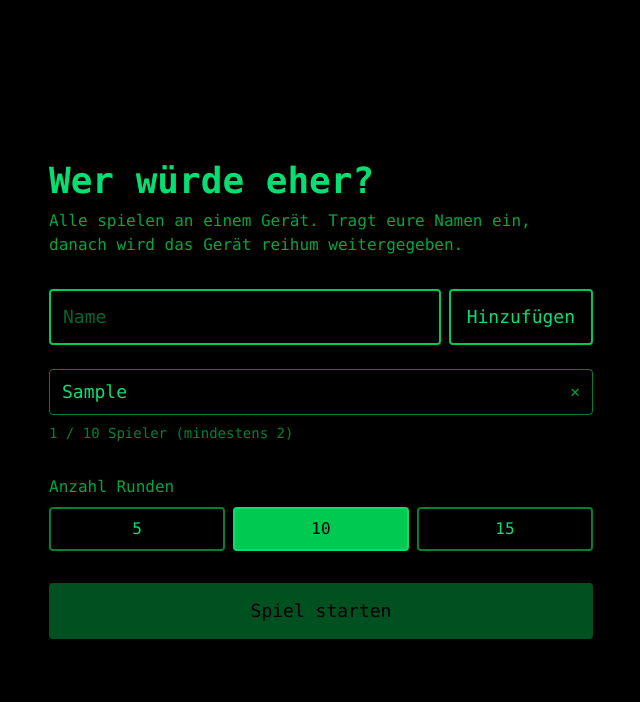
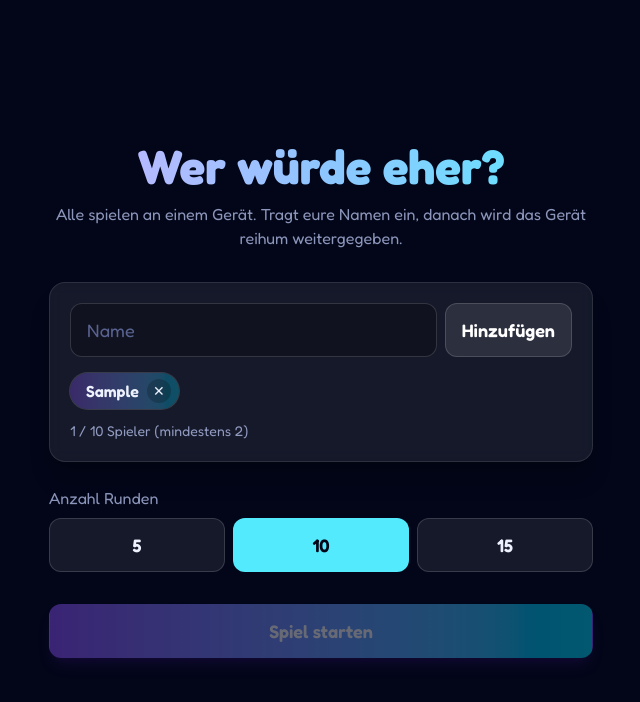
Before and after one commit to IT25A/wer-wuerde-eher, a SvelteKit app: page / in a window 1280 px wide. Both pictures are taken after typing "Sample" into the empty fields and a click on the button "Hinzufügen". Shown: the top 702 px of the page, without its empty margins (319-959 px from the left). Built offline with nearby package versions, Linux system fonts and the light colour scheme.

Commit message:
Styling Changes

```diff
--- a/src/lib/components/Final.svelte
+++ b/src/lib/components/Final.svelte
@@ -9,19 +9,25 @@
 	);
 </script>
 
-<h1 class="text-4xl font-bold">Endergebnis</h1>
-<p class="mt-4 text-xl text-green-300">
-	Am ehesten: {winners.join(' & ')}
-</p>
-<p class="mt-1 text-sm text-green-600">
-	Wer die meisten Runden "gewonnen" hat, wurde am häufigsten gewählt.
-</p>
+<div class="text-center">
+	<h1 class="text-4xl font-extrabold">Endergebnis</h1>
+	<p class="mt-4 text-2xl font-extrabold text-cyan-300">
+		Am ehesten: {winners.join(' & ')}
+	</p>
+	<p class="muted mt-1 text-sm">
+		Wer die meisten Runden "gewonnen" hat, wurde am häufigsten gewählt.
+	</p>
+</div>
 
 <ol class="mt-6 space-y-2">
 	{#each game.ranking as entry, i (entry.name)}
-		<li class="flex items-center justify-between rounded border border-green-700 px-3 py-2">
-			<span class="text-lg">{i + 1}. {entry.name}</span>
-			<span class="text-sm text-green-600">
+		<li
+			class="card flex items-center justify-between px-4 py-3 {i === 0
+				? 'ring-2 ring-cyan-300/70'
+				: ''}"
+		>
+			<span class="text-lg font-semibold">{i + 1}. {entry.name}</span>
+			<span class="muted text-sm">
 				{entry.roundsWon}
 				{entry.roundsWon === 1 ? 'Runde' : 'Runden'} · {entry.votesReceived}
 				{entry.votesReceived === 1 ? 'Stimme' : 'Stimmen'}
--- a/src/lib/components/PassDevice.svelte
+++ b/src/lib/components/PassDevice.svelte
@@ -2,12 +2,35 @@
 	import { game } from '$lib/game.svelte';
 </script>
 
-<p class="text-green-600">Runde {game.round} von {game.totalRounds}</p>
-<h1 class="mt-4 text-3xl font-bold">Gib das Gerät an</h1>
-<p class="my-8 text-5xl font-bold break-words text-green-300">{game.voter}</p>
-<p class="mb-8 text-green-600">
-	Die anderen schauen bitte kurz weg. Die Frage und die Abstimmung sind geheim.
-</p>
-<button class="btn btn-primary w-full" onclick={() => game.reveal()}>
-	Ich bin {game.voter}
-</button>
+<div class="flex flex-col items-center text-center">
+	<div class="flex items-center gap-1.5" aria-hidden="true">
+		{#each { length: game.totalRounds } as _, i}
+			<span
+				class="h-1.5 w-6 rounded-full transition-colors {i < game.round
+					? 'bg-cyan-300'
+					: 'bg-white/15'}"
+			></span>
+		{/each}
+	</div>
+	<p class="muted mt-2 text-sm tracking-widest uppercase">
+		Runde {game.round} von {game.totalRounds}
+	</p>
+
+	<h1 class="muted mt-10 text-lg">Gib das Gerät an</h1>
+
+	<div
+		class="mt-6 flex h-28 w-28 items-center justify-center rounded-full bg-linear-to-br from-violet-500 to-cyan-400 text-6xl font-extrabold text-white shadow-2xl ring-4 shadow-violet-900/50 ring-white/20"
+		aria-hidden="true"
+	>
+		{game.voter.charAt(0).toUpperCase()}
+	</div>
+	<p class="mt-5 text-4xl font-extrabold wrap-break-word">{game.voter}</p>
+
+	<p class="card muted my-10 max-w-xs px-4 py-3 text-sm">
+		Die anderen schauen bitte kurz weg. Die Frage und die Abstimmung sind geheim.
+	</p>
+
+	<button class="btn btn-primary w-full" onclick={() => game.reveal()}>
+		Ich bin {game.voter}
+	</button>
+</div>
--- a/src/lib/components/Result.svelte
+++ b/src/lib/components/Result.svelte
@@ -5,23 +5,25 @@
 	const maxVotes = $derived(Math.max(1, ...game.tally));
 </script>
 
-<p class="text-green-600">Runde {game.round} von {game.totalRounds}</p>
-<h1 class="mt-4 text-2xl font-bold">Wer würde eher {game.question}?</h1>
+<p class="muted text-center text-sm tracking-widest uppercase">
+	Runde {game.round} von {game.totalRounds}
+</p>
+<h1 class="mt-4 text-center text-2xl font-extrabold">Wer würde eher {game.question}?</h1>
 
-<p class="mt-6 text-xl text-green-300">
+<p class="mt-6 text-center text-2xl font-extrabold text-cyan-300">
 	{game.roundWinners.length > 1 ? 'Gleichstand' : 'Das war'}: {game.roundWinners.join(' & ')}
 </p>
 
-<ul class="mt-6 space-y-3">
+<ul class="card mt-6 space-y-4 p-5">
 	{#each game.players as player, i (player)}
 		<li>
-			<div class="flex justify-between">
+			<div class="flex justify-between font-semibold">
 				<span>{player}</span>
 				<span>{game.tally[i]}</span>
 			</div>
-			<div class="mt-1 h-3 rounded bg-green-950">
+			<div class="mt-1 h-3 rounded-full bg-black/25">
 				<div
-					class="h-3 rounded bg-green-500 transition-all"
+					class="h-3 rounded-full bg-linear-to-r from-violet-500 to-cyan-400 transition-all"
 					style:width="{(game.tally[i] / maxVotes) * 100}%"
 				></div>
 			</div>
@@ -29,7 +31,7 @@
 	{/each}
 </ul>
 
-<details class="mt-6 text-green-600">
+<details class="muted mt-6">
 	<summary class="cursor-pointer">Wer hat wen gewählt?</summary>
 	<ul class="mt-2 space-y-1">
 		{#each game.votes as target, voter (voter)}
--- a/src/lib/components/Setup.svelte
+++ b/src/lib/components/Setup.svelte
@@ -12,48 +12,61 @@
 	}
 </script>
 
-<h1 class="text-4xl font-bold">Wer würde eher?</h1>
-<p class="mt-2 text-green-600">
+<div class="text-center">
+	<h1
+		class="bg-linear-to-r from-violet-300 via-blue-300 to-cyan-300 bg-clip-text text-5xl font-extrabold text-transparent"
+	>
+		Wer würde eher?
+	</h1>
+	<p class="muted mt-3">
 		Alle spielen an einem Gerät. Tragt eure Namen ein, danach wird das Gerät reihum weitergegeben.
 	</p>
+</div>
 
-<form class="mt-8 flex gap-2" onsubmit={add}>
+<section class="card mt-8 p-5">
+	<form class="flex gap-2" onsubmit={add}>
 		<input
-		class="min-w-0 flex-1 rounded border-2 border-green-500 bg-black px-3 py-3 text-lg text-green-400 placeholder:text-green-800"
+			class="min-w-0 flex-1 rounded-xl border border-white/15 bg-black/25 px-4 py-3 text-lg text-white placeholder:text-indigo-300/50 focus:border-cyan-300 focus:outline-none"
 			placeholder="Name"
 			maxlength="20"
 			aria-label="Name des Spielers"
 			bind:value={name}
 		/>
-	<button class="btn" type="submit" disabled={game.players.length >= MAX_PLAYERS}>Hinzufügen</button
-	>
+		<button class="btn" type="submit" disabled={game.players.length >= MAX_PLAYERS}>
+			Hinzufügen
+		</button>
 	</form>
 	{#if error}
-	<p class="mt-2 text-red-400" role="alert">{error}</p>
+		<p class="mt-2 text-rose-300" role="alert">{error}</p>
 	{/if}
 
-<ul class="mt-6 space-y-2">
+	{#if game.players.length}
+		<ul class="mt-4 flex flex-wrap gap-2">
 			{#each game.players as player, i (player)}
-		<li class="flex items-center justify-between rounded border border-green-700 px-3 py-2">
-			<span class="text-lg">{player}</span>
+				<li
+					class="flex items-center gap-2 rounded-full bg-linear-to-r from-violet-500/30 to-cyan-400/30 py-1.5 pr-2 pl-4 ring-1 ring-white/15"
+				>
+					<span class="font-semibold">{player}</span>
 					<button
-				class="cursor-pointer text-green-600 hover:text-red-400"
+						class="flex h-6 w-6 cursor-pointer items-center justify-center rounded-full bg-black/20 text-sm hover:bg-rose-500"
 						aria-label="{player} entfernen"
 						onclick={() => game.removePlayer(i)}>✕</button
 					>
 				</li>
 			{/each}
 		</ul>
-<p class="mt-2 text-sm text-green-700">
+	{/if}
+	<p class="muted mt-3 text-sm">
 		{game.players.length} / {MAX_PLAYERS} Spieler (mindestens {MIN_PLAYERS})
 	</p>
+</section>
 
-<fieldset class="mt-8">
-	<legend class="mb-2 text-green-600">Anzahl Runden</legend>
+<fieldset class="mt-6">
+	<legend class="muted mb-2">Anzahl Runden</legend>
 	<div class="flex gap-2">
 		{#each ROUND_OPTIONS.filter((n) => n <= questions.length) as option (option)}
 			<label
-				class="flex-1 cursor-pointer rounded border-2 border-green-700 py-2 text-center has-checked:border-green-400 has-checked:bg-green-500 has-checked:text-black"
+				class="flex-1 cursor-pointer rounded-xl border border-white/15 bg-white/8 py-3 text-center text-lg font-semibold transition hover:bg-white/15 has-checked:border-transparent has-checked:bg-cyan-300 has-checked:text-slate-950 has-focus-visible:outline-2 has-focus-visible:outline-offset-2 has-focus-visible:outline-cyan-300"
 			>
 				<input
 					class="sr-only"
--- a/src/lib/components/Vote.svelte
+++ b/src/lib/components/Vote.svelte
@@ -2,10 +2,15 @@
 	import { game } from '$lib/game.svelte';
 </script>
 
-<p class="text-green-600">
+<p class="muted text-center text-sm tracking-widest uppercase">
 	Runde {game.round} von {game.totalRounds} · {game.voter} stimmt ab
 </p>
-<h1 class="mt-4 text-3xl font-bold">Wer würde eher {game.question}?</h1>
+<h1 class="mt-4 text-center text-3xl font-extrabold">
+	Wer würde eher <span
+		class="bg-linear-to-r from-violet-300 to-cyan-300 bg-clip-text text-transparent"
+		>{game.question}</span
+	>?
+</h1>
 
 <div class="mt-8 grid gap-3">
 	{#each game.players as player, i (player)}
--- a/src/routes/+layout.svelte
+++ b/src/routes/+layout.svelte
@@ -10,12 +10,3 @@
 	<link rel="icon" href={favicon} />
 </svelte:head>
 {@render children()}
-
-<style>
-	:global(body) {
-		margin: 0;
-		font-family: consolas, monaco, monospace;
-		background-color: black;
-		color: green;
-	}
-</style>
--- a/src/routes/+page.svelte
+++ b/src/routes/+page.svelte
@@ -7,7 +7,7 @@
 	import Final from '$lib/components/Final.svelte';
 </script>
 
-<main class="mx-auto flex min-h-screen max-w-xl flex-col justify-center px-4 py-8 text-green-400">
+<main class="mx-auto flex min-h-screen max-w-xl flex-col justify-center px-4 py-8">
 	{#if game.phase === 'setup'}
 		<Setup />
 	{:else if game.phase === 'pass'}
--- a/src/routes/layout.css
+++ b/src/routes/layout.css
@@ -1,10 +1,27 @@
+@import url('https://fonts.googleapis.com/css2?family=Fredoka:wght@400;500;600;700&display=swap');
 @import 'tailwindcss';
 
+@layer base {
+	body {
+		@apply min-h-screen bg-slate-950 bg-[radial-gradient(ellipse_at_top_left,var(--color-blue-600)/35%,transparent_55%),radial-gradient(ellipse_at_bottom_right,var(--color-cyan-500)/25%,transparent_50%)] bg-fixed font-game text-indigo-50 antialiased;
+	}
+}
+
 @layer components {
+	.card {
+		@apply rounded-2xl border border-white/10 bg-white/8 shadow-xl shadow-black/20 backdrop-blur;
+	}
 	.btn {
-		@apply cursor-pointer rounded border-2 border-green-500 px-4 py-3 text-lg text-green-400 transition-colors hover:bg-green-500 hover:text-black focus-visible:outline-2 focus-visible:outline-offset-2 focus-visible:outline-green-300 disabled:cursor-not-allowed disabled:opacity-40 disabled:hover:bg-transparent disabled:hover:text-green-400;
+		@apply cursor-pointer rounded-xl border border-white/15 bg-white/10 px-4 py-3 text-lg font-semibold text-white transition hover:-translate-y-0.5 hover:bg-white/20 focus-visible:outline-2 focus-visible:outline-offset-2 focus-visible:outline-cyan-300 active:translate-y-0 disabled:cursor-not-allowed disabled:opacity-40 disabled:hover:translate-y-0 disabled:hover:bg-white/10;
 	}
 	.btn-primary {
-		@apply bg-green-500 text-black hover:bg-green-300;
+		@apply border-transparent bg-linear-to-r from-violet-500 to-cyan-400 shadow-lg shadow-violet-900/40 hover:bg-linear-to-r hover:from-violet-400 hover:to-cyan-300 disabled:hover:bg-linear-to-r disabled:hover:from-violet-500 disabled:hover:to-cyan-400;
+	}
+	.muted {
+		@apply text-indigo-200/70;
 	}
 }
+
+@theme {
+	--font-game: 'Fredoka', ui-rounded, 'Nunito', system-ui, sans-serif;
+}
```
Lines whose indentation alone changed are shown as unchanged.
